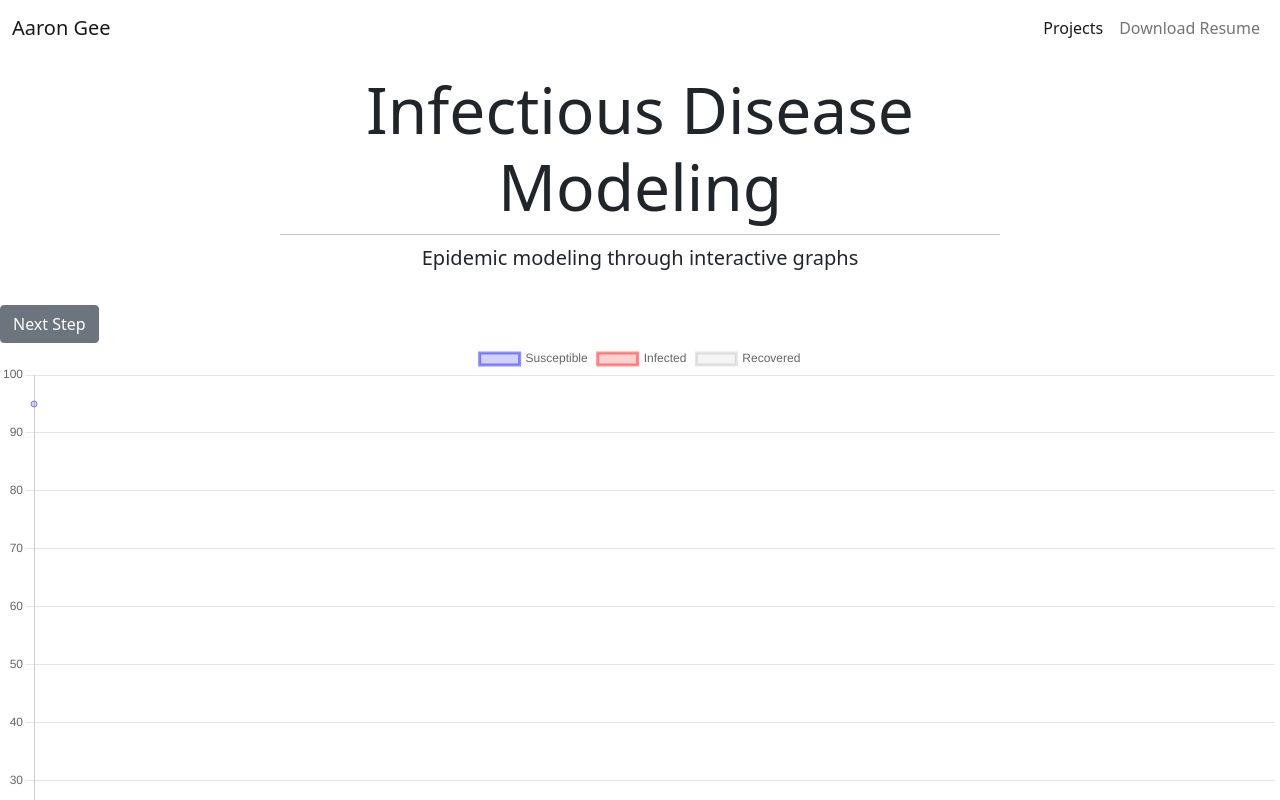
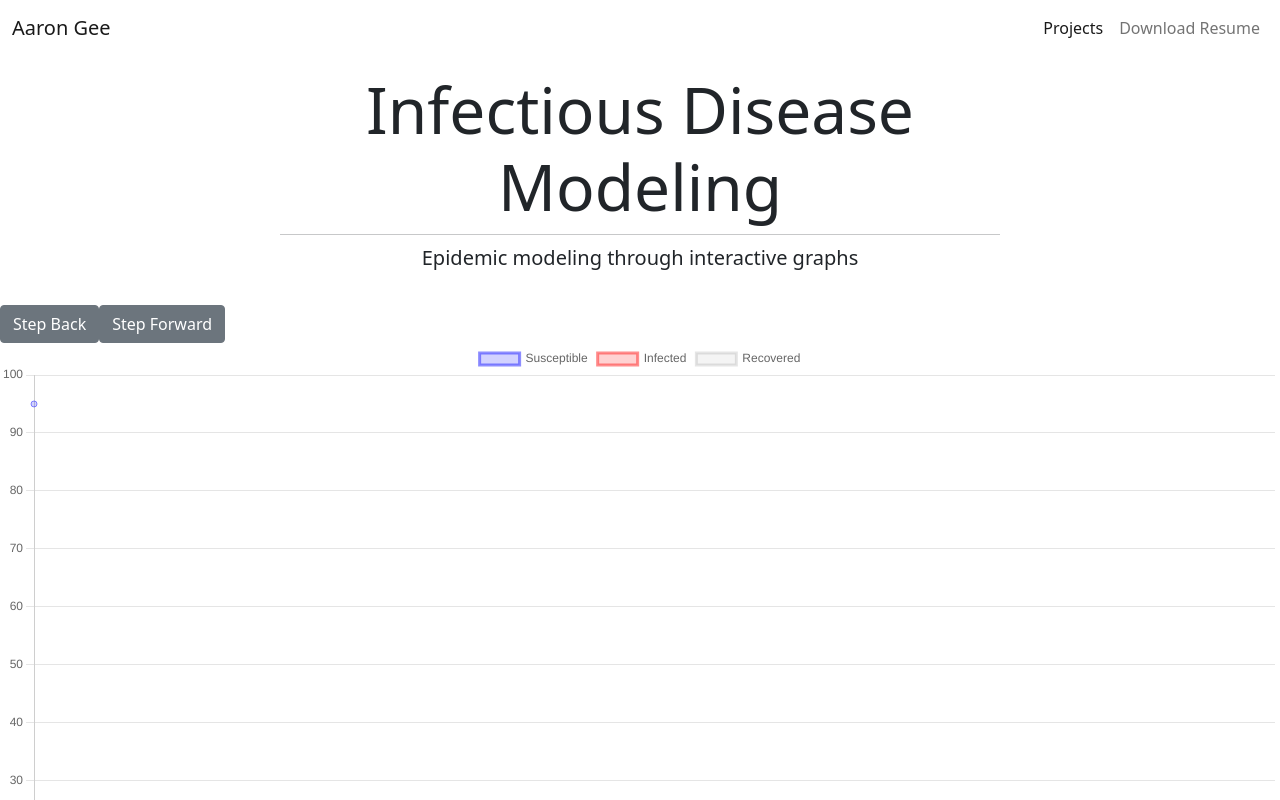
Before and after one commit to AaronGee1/PortfolioSite, a React (Create React App) app: page /education in a window 1280 px wide. Shown: the top 800 px of the page. Built offline with nearby package versions, Linux system fonts and the light colour scheme.

Commit message:
Added back button and implementation

```diff
--- a/src/components/SIR.js
+++ b/src/components/SIR.js
@@ -118,6 +118,25 @@ class SIR extends React.Component {
     }
   };
 
+  backStep = () => {
+    let susceptibleArray = this.state.susceptibleData;
+    let infectedArray = this.state.infectedData;
+    let recoveredArray = this.state.recoveredData;
+    let dayArray = this.state.dayData;
+
+    susceptibleArray.pop();
+    infectedArray.pop();
+    recoveredArray.pop();
+    dayArray.pop();
+
+    this.setState({
+      susceptibleData: susceptibleArray,
+      infectedData: infectedArray,
+      recoveredData: recoveredArray,
+      dayData: dayArray,
+    });
+  };
+
   render() {
     console.log("===========");
     console.log(this.state.susceptiblePopulation);
@@ -167,7 +186,8 @@ class SIR extends React.Component {
     };
     return (
       <div>
-        <Button onClick={this.forwardStep}>Next Step</Button>
+        <Button onClick={this.backStep}>Step Back</Button>
+        <Button onClick={this.forwardStep}>Step Forward</Button>
         <Line datasetIdKey="id" data={data} options={options} />
       </div>
     );
```
